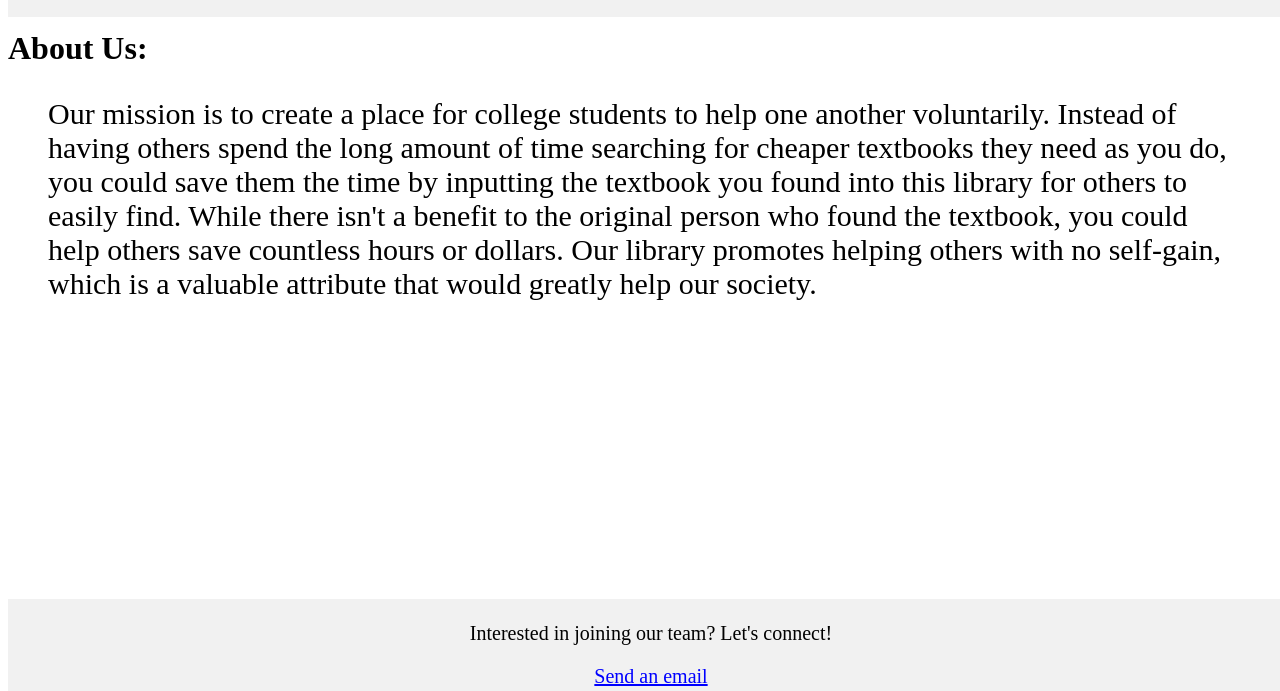
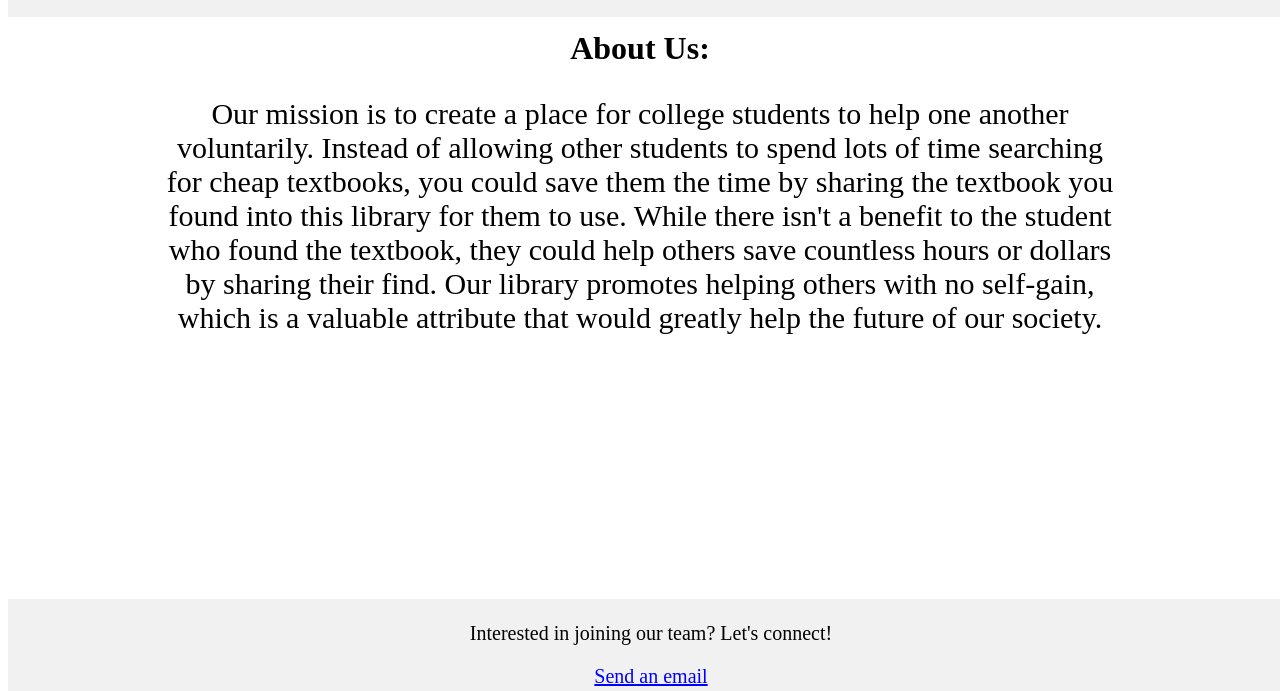
Before and after one commit to JoshuaAB5/Textbook-Library, a plain HTML site: page about.html in a window 1280 px wide. Shown: the part 109-800 px from the top of the page. Drawn offline with Linux system fonts and the light colour scheme.

Commit message:
Base website finished

```diff
--- a/about.html
+++ b/about.html
@@ -33,11 +33,11 @@
         </div>
 
         <div>
-            <h1>About Us:</h2>
-            <p class="aboutP">Our mission is to create a place for college students to help one another voluntarily. Instead of having others spend the long amount of time
-                searching for cheaper textbooks they need as you do, you could save them the time by inputting the textbook you found into this library for
-                others to easily find. While there isn't a benefit to the original person who found the textbook, you could help others save countless
-                hours or dollars. Our library promotes helping others with no self-gain, which is a valuable attribute that would greatly help our society.
+            <h1 class="abouth1">About Us:</h1>
+            <p class="aboutP">Our mission is to create a place for college students to help one another voluntarily. Instead of allowing other students to spend lots
+                of time searching for cheap textbooks, you could save them the time by sharing the textbook you found into this library for them to use. While there
+                isn't a benefit to the student who found the textbook, they could help others save countless hours or dollars by sharing their find. Our library
+                promotes helping others with no self-gain, which is a valuable attribute that would greatly help the future of our society.
             </p>
         </div>
 
--- a/feedback.css
+++ b/feedback.css
@@ -1,4 +1,4 @@
-/* styles.css */
+/* CSS for the Feedback text box */
 body {
     text-align: center;
 }
@@ -14,6 +14,7 @@ textarea {
     box-shadow: 0 2px 4px rgba(0, 0, 0, 0.1);
 }
 
+/* CSS for the submit button on the Add and Request page */
 .submit {
     padding: 5px;
     font-size: 25px;
--- a/feedback.js
+++ b/feedback.js
@@ -1,3 +1,5 @@
+// Testing with requestBook.html
+
 let requestTitle;
 
 document.getElementById("requestBookSubmit").onclick = function() {
--- a/home.css
+++ b/home.css
@@ -69,24 +69,35 @@
     background: #ccc;
   }
 
+  /* Keeps the body from being hidden behind the header on every page */
   body {
     padding-top: 110px;
   }
 
-  .aboutP {
-    padding: 0px 40px;
-    font-size: 30px;
+  /* About page */
+  .abouth1 {
+    text-align: center;
   }
 
+  .aboutP {
+    padding: 0px 150px;
+    font-size: 30px;
+    text-align: center;
+  }
+
+  /* Request page */
   .title {
     text-align: left;
   }
 
+  /* Home page and Request page */
   .textbook {
     text-align: left;
     float: left;
     padding: 0px 15px;
     background-color: #d3d3d3;
+    border-style: solid;
+    border-color: gray;
   }
 
   footer {
```
Also changed, not shown: addBook.html (+1 -1 lines), feedback.html (+1 -1 lines), home.html (+8 -1 lines), requestBook.html (+1 -1 lines), 1 other file.
